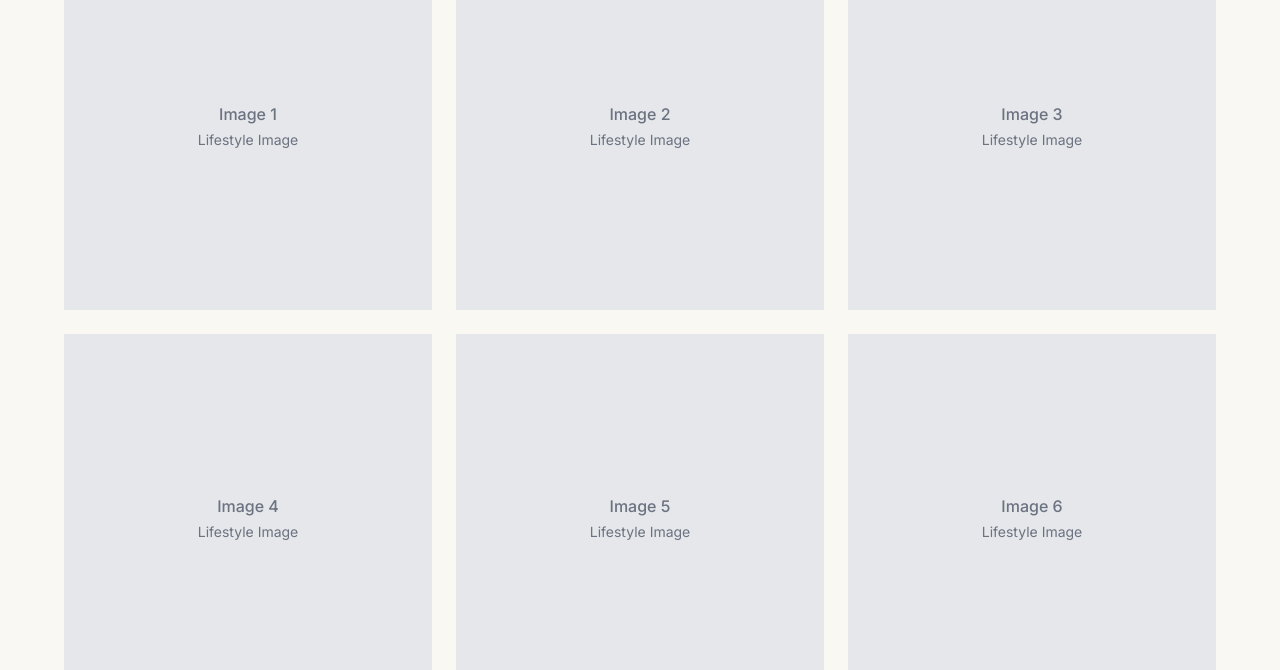
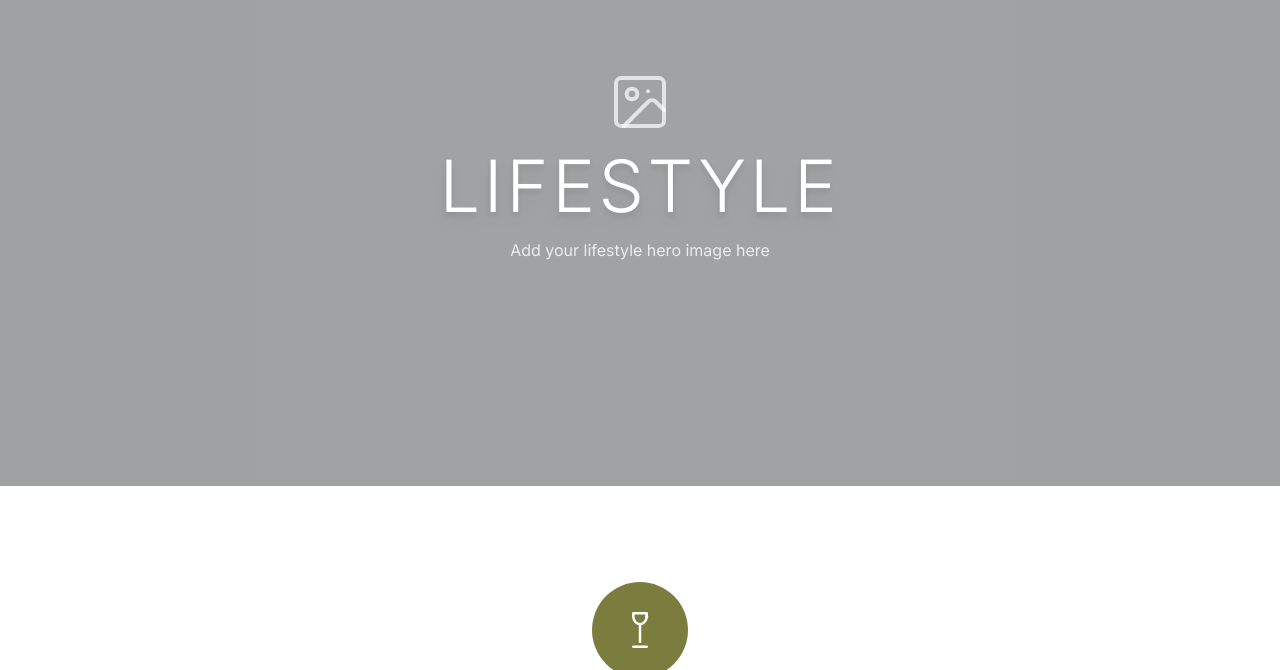
Before and after one commit to srikantheee84/castellacourtv0, a Next.js app: page /lifestyle in a window 1280 px wide. Shown: the part 282-952 px from the top of the page. Built offline with nearby package versions, Linux system fonts and the light colour scheme.

Commit message:
Fix lifestyle page component imports

```diff
--- a/app/lifestyle/page.tsx
+++ b/app/lifestyle/page.tsx
@@ -1,4 +1,5 @@
-import LifestyleHero from "@/components/sections/lifestyle-hero"
+import LifestyleHeroSection from "@/components/sections/lifestyle-hero-section"
+import LifestyleDescriptionSection from "@/components/sections/lifestyle-description-section"
 import LifestyleGallerySection from "@/components/sections/lifestyle-gallery-section"
 import ExperienceUltimateSection from "@/components/sections/experience-ultimate-section"
 import TeamContactSection from "@/components/sections/team-contact-section"
@@ -7,7 +8,10 @@ export default function LifestylePage() {
   return (
     <main className="pt-24 sm:pt-28 md:pt-32 min-h-screen bg-[#faf8f3]">
       {/* Hero Section */}
-      <LifestyleHero />
+      <LifestyleHeroSection />
+
+      {/* Description Section */}
+      <LifestyleDescriptionSection />
 
       {/* Gallery Section */}
       <LifestyleGallerySection />
```
